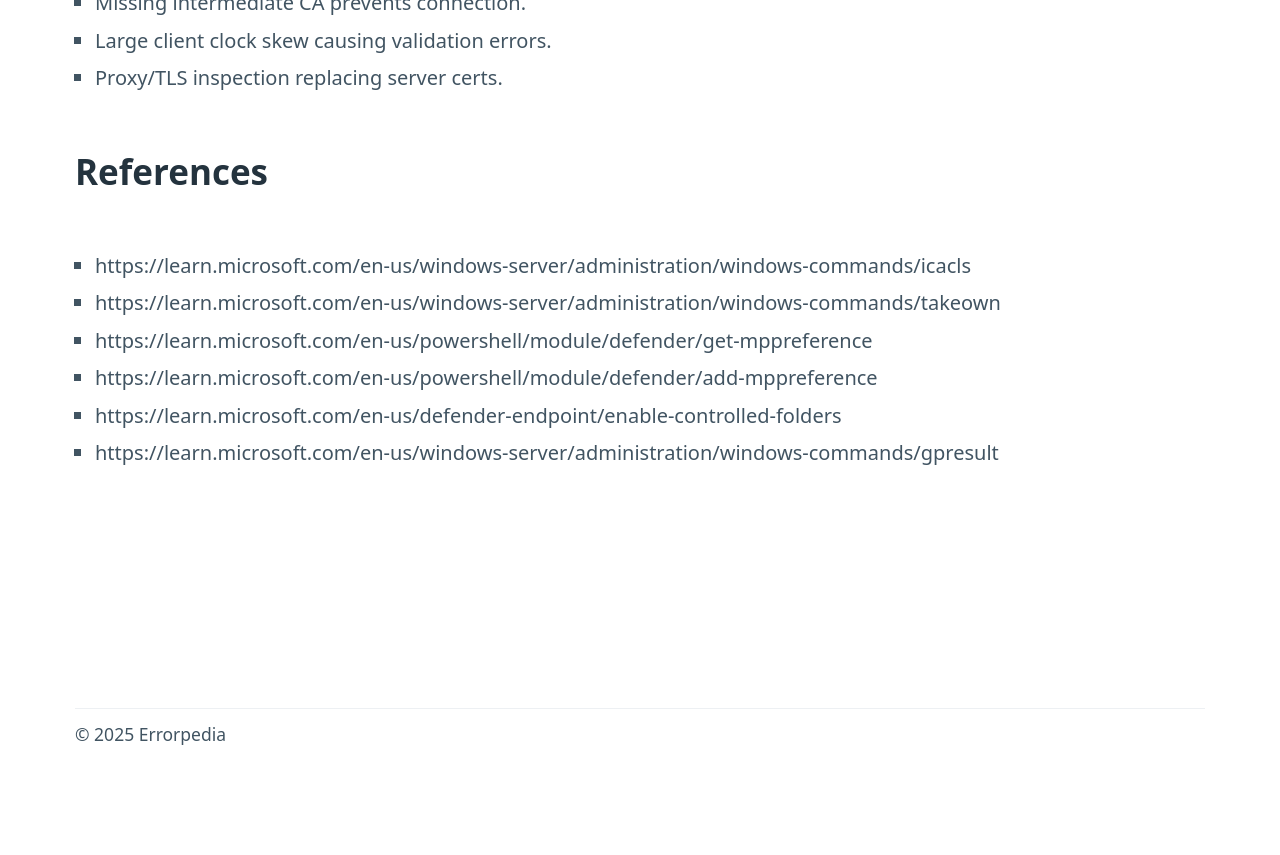
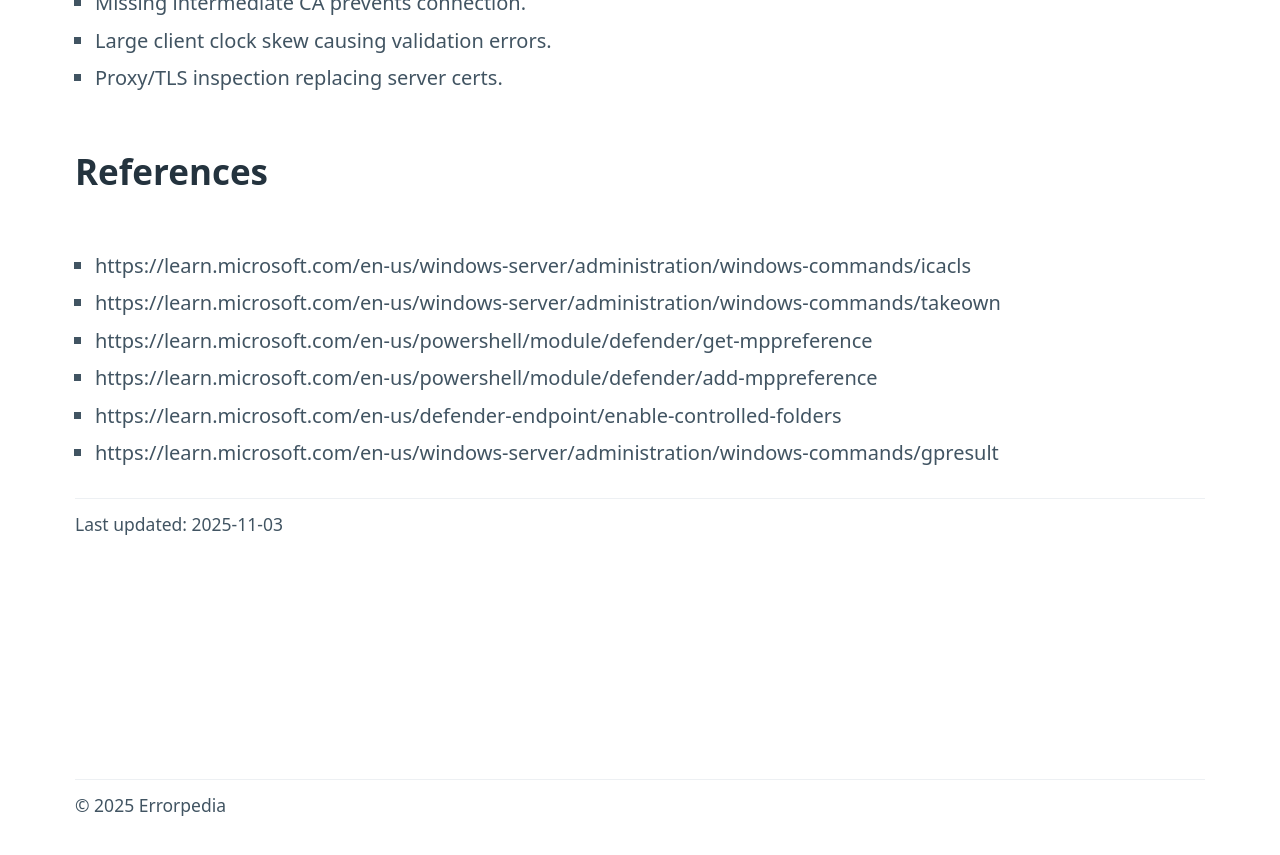
Before and after one commit to roadroader/errorpedia, a Jekyll site: the page built from content/_en/edge-err-cert-date-invalid.md, in a window 1280 px wide and 900 px high, scrolled down 4351 px. Shown: the top 855 px of the window. Built offline with Jekyll 4.4.1, drawn with Linux system fonts in a browser that asks for light colours; before the commit the page ends 5180 px from its top, so only the background shows below that.

Commit message:
ui: show last updated date in layout

```diff
--- a/_layouts/default.html
+++ b/_layouts/default.html
@@ -24,6 +24,13 @@
 
   <main class='container'>
     {{ content }}
+{% if page.updatedAt or page.date %}
+  <hr>
+  <p><small>
+    Last updated:
+    {% if page.updatedAt %}{{ page.updatedAt | date: "%Y-%m-%d" }}{% else %}{{ page.date | date: "%Y-%m-%d" }}{% endif %}
+  </small></p>
+{% endif %}
   </main>
 
   <footer class='container' style='margin-top:2rem;'>
```
